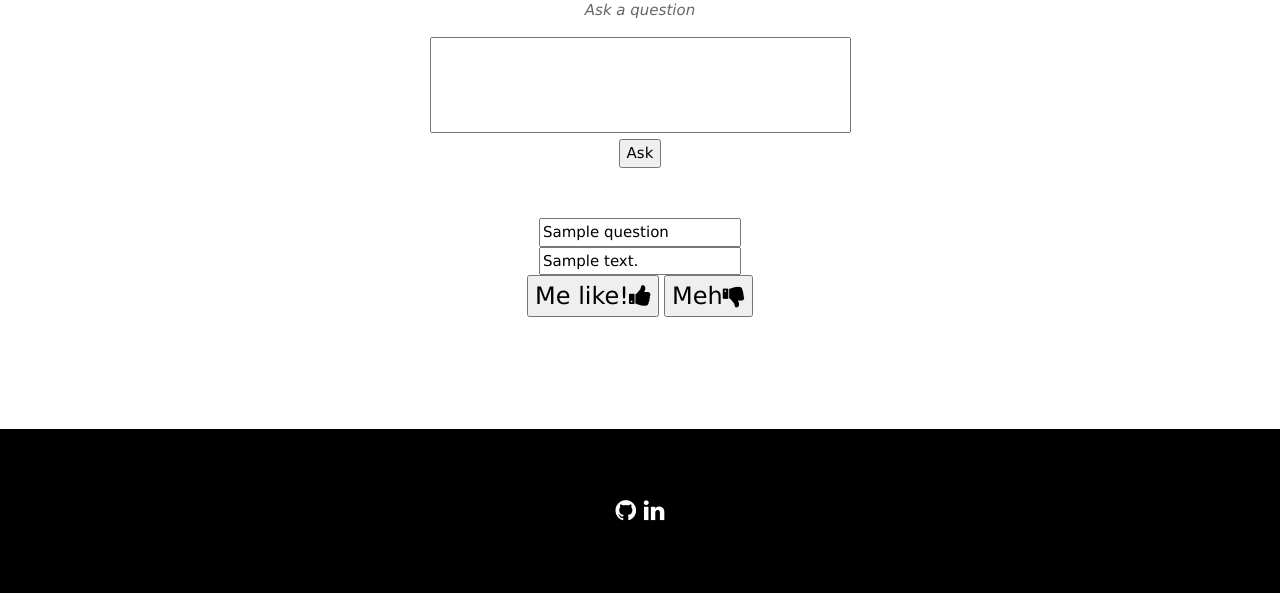
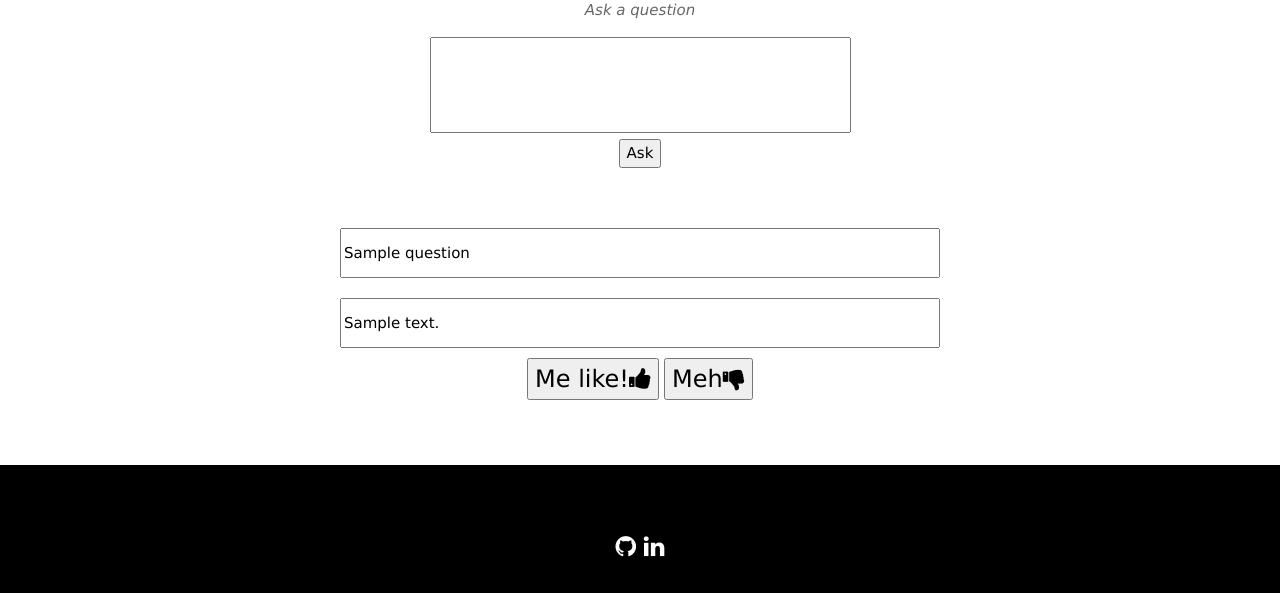
Before and after one commit to Jacobh2/jokes, a Python web app: template flask/templates/index.html in a window 1280 px wide. Shown: the part 207-800 px from the top of the page. Run offline with Jinja, Linux system fonts and the light colour scheme; the template is opened without the code that fills it: most values are stand-ins (such as "Sample title", 1, 10 or a date in 2020); some libraries are stand-ins or nearby versions.

Commit message:
Update style for result

```diff
--- a/flask/templates/index.html
+++ b/flask/templates/index.html
@@ -11,6 +11,7 @@
             position:fixed;
             bottom:0;
             width:100%;
+            height:5%;
         }
         textarea {
             resize: none;
@@ -46,9 +47,9 @@
 <section class="w3-container w3-center w3-content" style="max-width:800px;padding:50px 0px 0px;">
     {% if qa_id is defined %}
         <form action="/vote", method="POST">
-            <input style="max-width:600px" type="text" name="question" value="{{question}}">
+            <input style="width:600px;height:50px;margin:10px" type="text" name="question" value="{{question}}">
             <br>
-            <input style="max-width:600px" type="text" name="answer" value="{{answer}}">
+            <input style="width:600px;height:50px;margin:10px" type="text" name="answer" value="{{answer}}">
             <input value="{{qa_id}}" name="qa_id" type="hidden">
             <br>
             <button style="font-size:24px" type="submit" name="up">Me like!<i class="fa fa-thumbs-up"></i></button>
```
